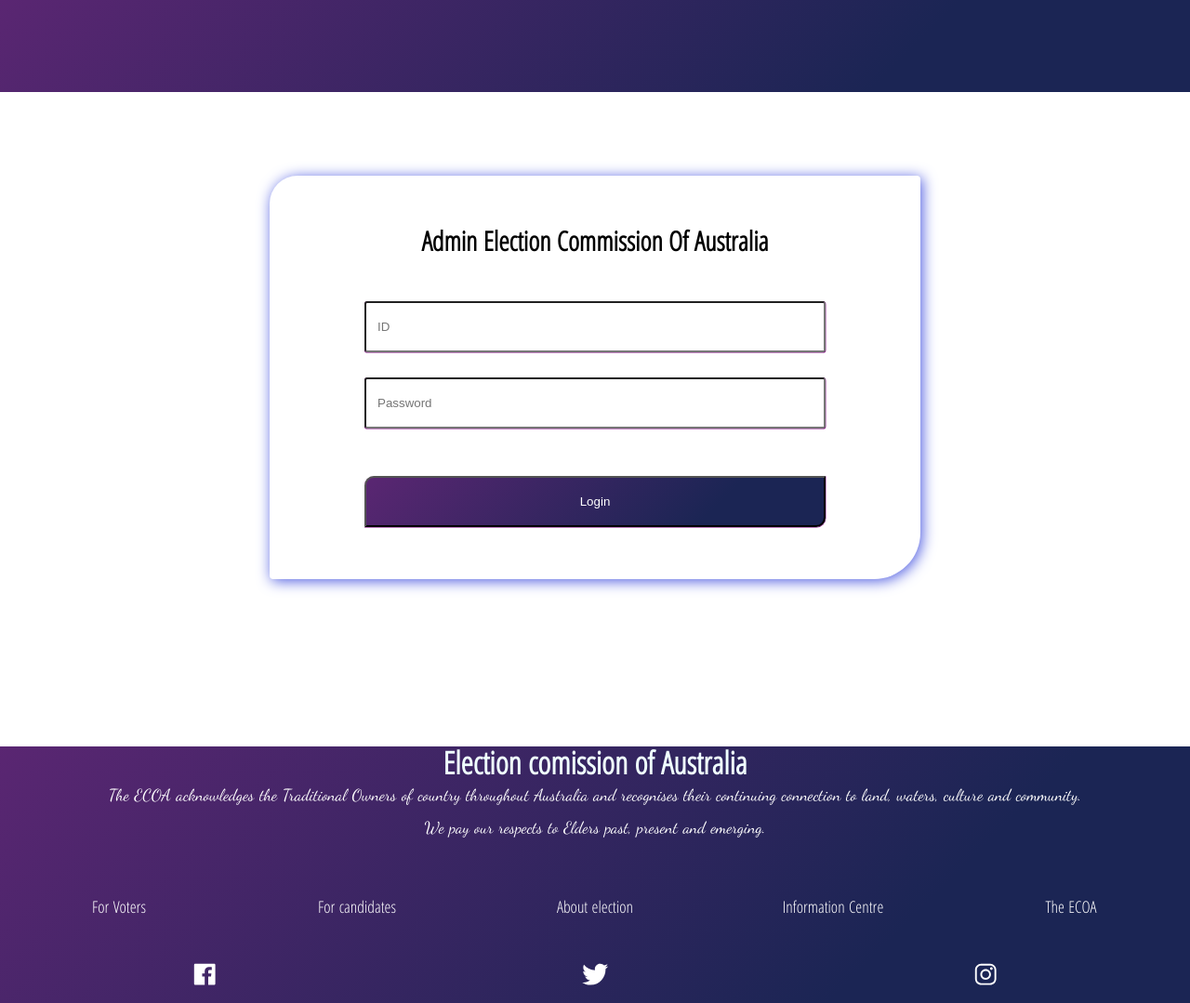
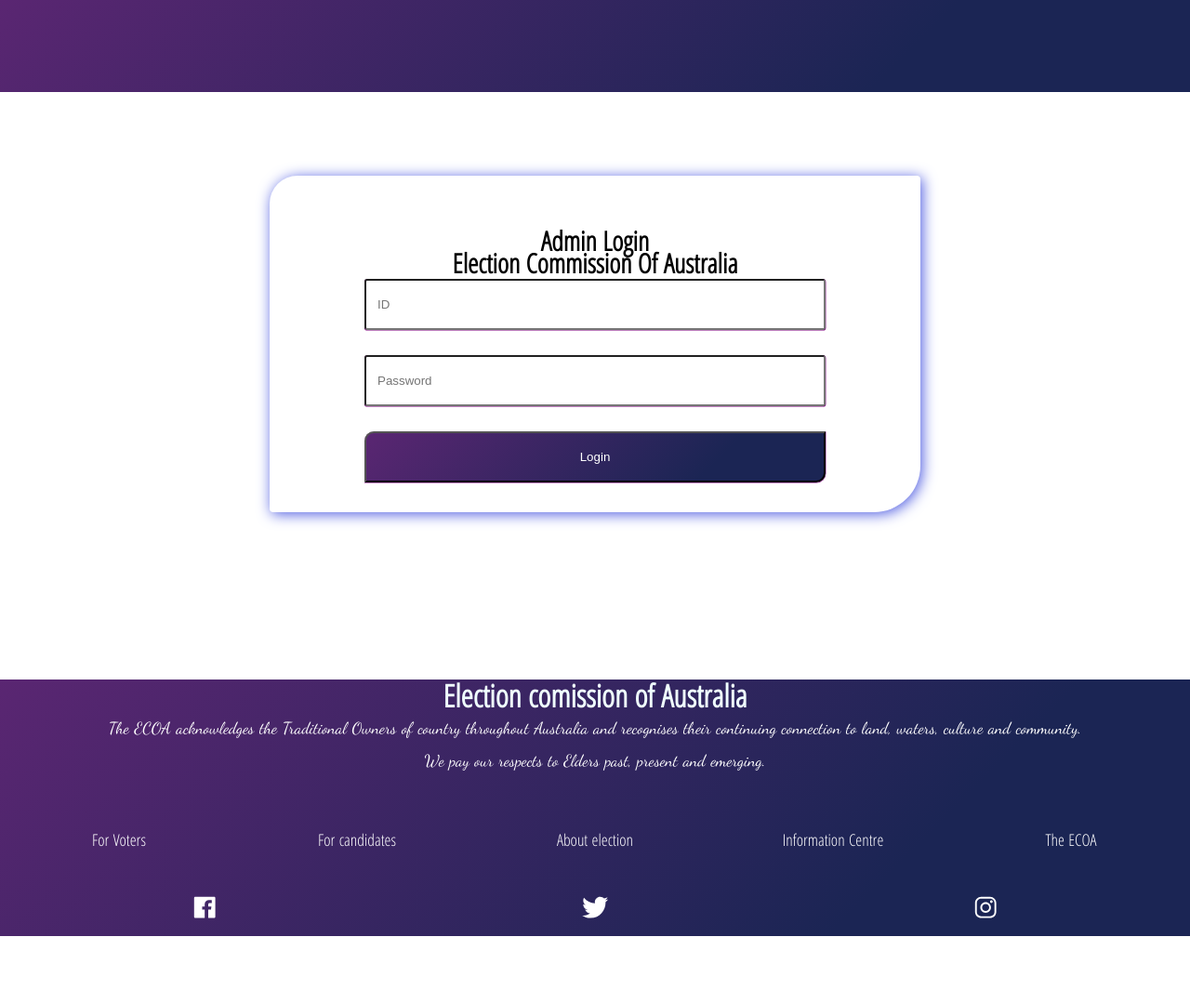
Before and after one commit to Capstone-Team-1/Source-code, a PHP site: page /HTML/eyadminLogin.php in a window 1280 px wide. Shown: the part 101-1180 px from the top of the page at 93% size. After the commit the page ends 1108 px from the top, so only its background shows below. Run offline with PHP 8.4, Linux system fonts and the light colour scheme; some libraries are stand-ins or nearby versions.

Commit message:
Update eyadminLogin.php

```diff
--- a/Capstone project/HTML/eyadminLogin.php
+++ b/Capstone project/HTML/eyadminLogin.php
@@ -61,44 +61,14 @@ session_start();
 
                     <br>
                     <br>
-                    <h2>Admin Election Commission Of Australia </h2>
+                    <h2>Admin Login <br>Election Commission Of Australia </h2>
                     <p id="template"></p>
-                    <form action="" method="GET" onsubmit="return validate();">
-                        <label for="vid">
-                        </label>
-                        <br>
-                        <br>
-                        <input type="placeholder" placeholder='ID' name="vid" id="vid">
-                        <!--<br>
-<br>
-<label for="pw">Password</label>
-<br>
-<br>-->
-                        <input type="password" placeholder='Password' name="pw" id="pw">
-                        <br>
-
-                        <br>
-                        <input type="submit" class="button" Value="Login">
-
-                        <br>
-                        <br>
-                        <!--
-<label for="check">
-    Not registered?
-    <br>
-    <br>
-    Click the link below to register yourself
-</label>
-<br>
-<br>
-<a href="../HTML/register.php" style="color:red;"> Register Now</a>
--->
-
+                    <form action="tryloginEMPLOYEE.php" method="POST" onsubmit="return validate();">
+                        <label for="employeeUsername"></label>
+                        <input type="text" placeholder="ID" name="employeeUsername" required">
+                        <input type="password" placeholder="Password" name="employeePassword" required>
+                        <input type="submit" class="button" Value="Login"></input>
                     </form>
-
-
-
-                    <div></div>
 
                 </div>
             </div>
```
